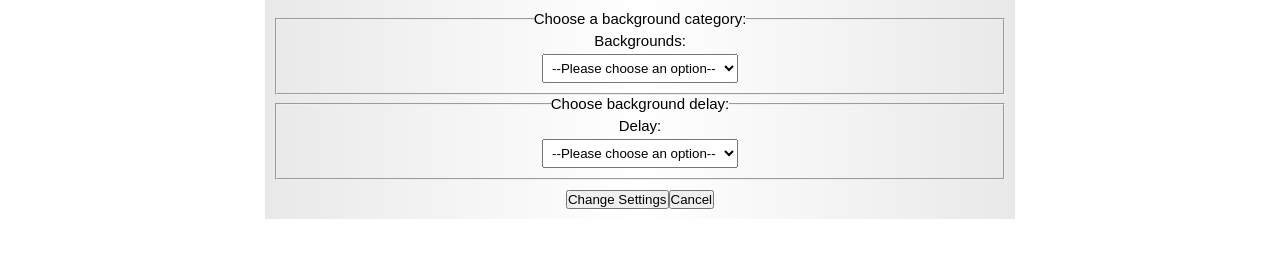
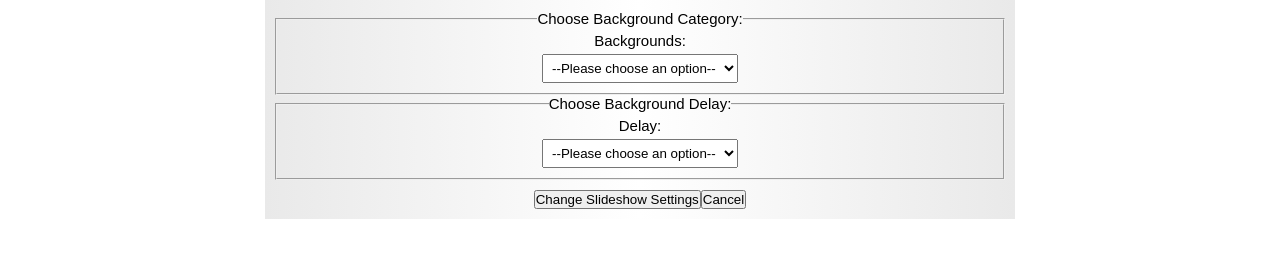
Before and after one commit to ARogala/custom-home-page, a React (Create React App) app: page /settings in a window 1280 px wide. Shown: the top 259 px of the page. Built offline with nearby package versions, Linux system fonts and the light colour scheme.

Commit message:
rename Settings.jsx to SliderSettings.jsx

```diff
--- a/src/App.jsx
+++ b/src/App.jsx
@@ -9,7 +9,7 @@ import SearchBars from './components/SearchBars/SearchBars';
 import QuickLinks from './components/QuickLinks/QuickLinks';
 import Clock from './components/Clock/Clock';
 import Weather from './components/Weather/Weather';
-import Settings from './components/Settings/Settings';
+import SliderSettings from './components/Settings/SliderSettings';
 import QuickLinkSettings from './components/Settings/QuickLinkSettings';
 
 class App extends Component {
@@ -96,7 +96,7 @@ class App extends Component {
                 )}/>
                 <Route path='/settings' render={() => (
                     <div>
-                        <Settings />
+                        <SliderSettings />
                         <QuickLinkSettings />
                         <Navigation />
                     </div>
--- a/src/components/Settings/Settings.jsx
+++ b/src/components/Settings/SliderSettings.jsx
@@ -4,7 +4,7 @@ import { connect } from 'react-redux';
 
 import { switchBackgrounds, changeDelay } from '../../redux/actions';
 
-class Settings extends React.Component {
+class SliderSettings extends React.Component {
 	constructor(props) {
 		super(props);
 		this.state={
@@ -43,7 +43,7 @@ class Settings extends React.Component {
 		return(
 			<form className="settings" onSubmit={(e) => this.handleSubmit(e)}>
 				<fieldset className="settings__fieldset">
-					<legend className="settings__legend">Choose a background category:</legend>
+					<legend className="settings__legend">Choose Background Category:</legend>
 					<label className="settings__label" htmlFor="backgrounds-select">Backgrounds:</label>
 					<select
 						className="settings__select"
@@ -60,7 +60,7 @@ class Settings extends React.Component {
 					</select>
 				</fieldset>
 				<fieldset className="settings__fieldset">
-					<legend className="settings__legend">Choose background delay:</legend>
+					<legend className="settings__legend">Choose Background Delay:</legend>
 					<label className="settings__label" htmlFor="delay-select">Delay:</label>
 					<select
 						className="settings__select"
@@ -81,7 +81,7 @@ class Settings extends React.Component {
 						type="submit"
 						value="Submit"
 					>
-						Change Settings
+						Change Slideshow Settings
 					</button>
 					<button
 						type="button"
@@ -101,4 +101,4 @@ const mapDispatchToProps = {
 	changeDelay: changeDelay
 };
 
-export default connect(null, mapDispatchToProps)(Settings);
+export default connect(null, mapDispatchToProps)(SliderSettings);
```
